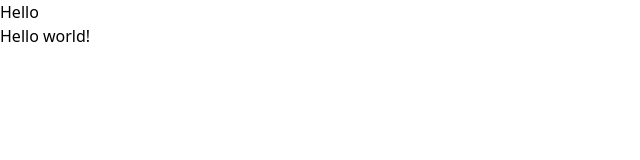
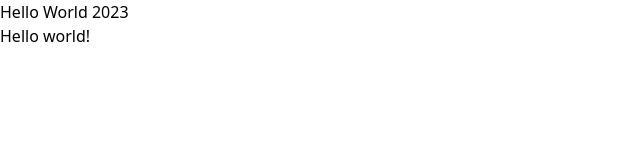
Before and after one commit to graphic-cafe-nitandhra/vulcanzy-2023-web, a Next.js app: page / in a window 1280 px wide. Shown: the top 160 px of the page, without its empty margins (0-640 px from the left). Built offline with nearby package versions, Linux system fonts and the light colour scheme.

Commit message:
first commit

```diff
--- a/components/Navbar.jsx
+++ b/components/Navbar.jsx
@@ -1,3 +1,3 @@
 export const Navbar = ({}) => {
-  return <header className="w-full bg-black text-white">Hello</header>;
+  return <header className="w-full bg-black text-white">Hello World 2023</header>;
 };
```
